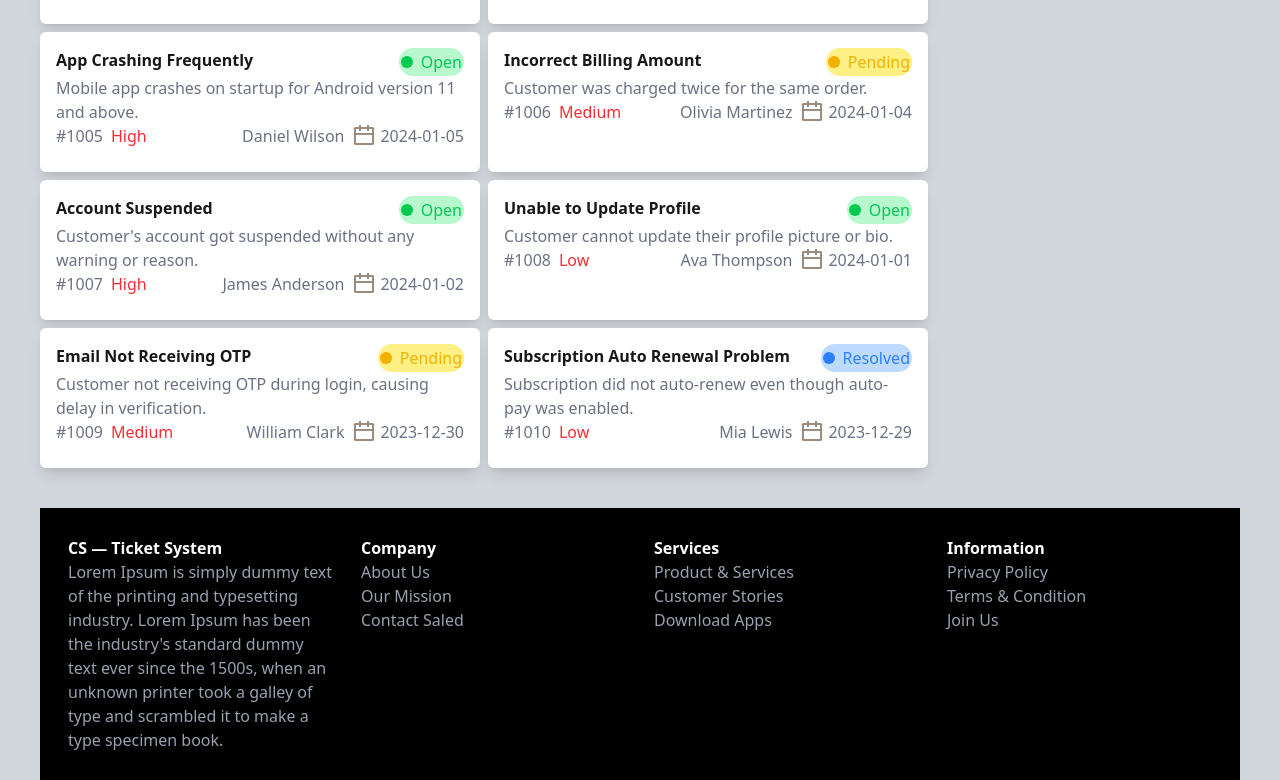
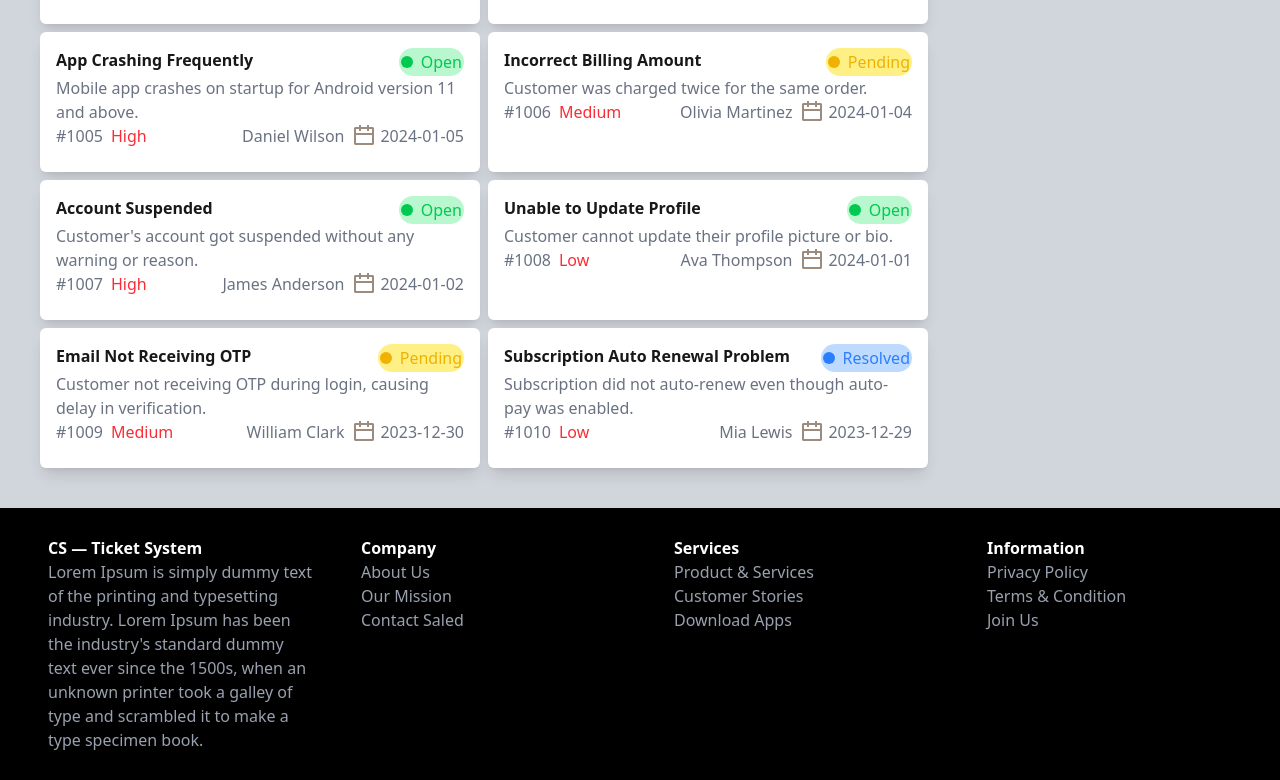
Before and after one commit to SOFIUL-AZAM/customer-support, a React (Vite) app: page / in a window 1280 px wide. Shown: the part 628-1408 px from the top of the page. Built offline with nearby package versions, Linux system fonts and the light colour scheme.

Commit message:
footer section update

```diff
--- a/src/components/Footer/Footer.jsx
+++ b/src/components/Footer/Footer.jsx
@@ -2,27 +2,27 @@ import React from 'react';
 
 const Footer = () => {
     return (
-        <div className='grid grid-cols-4 gap-7 p-7 mt-10 max-w-[1200px] mx-auto bg-black'>
-            <div>
+        <div className='grid grid-cols-4 gap-7 p-7 mt-10 mx-auto bg-black'>
+            <div className='ml-5'>
                 <h1 className='font-bold text-white'>CS — Ticket System</h1>
                 <p className='text-gray-400'>Lorem Ipsum is simply dummy text of the printing and typesetting industry. Lorem Ipsum has been the industry's standard dummy text ever since the 1500s, when an unknown printer took a galley of type and scrambled it to make a type specimen book.</p>
             </div>
 
-            <div>
+            <div className='ml-5'>
                 <h1 className='font-bold text-white'>Company</h1>
                 <p className='text-gray-400'>About Us</p>
                 <p className='text-gray-400'>Our Mission</p>
                 <p className='text-gray-400'>Contact Saled</p>
             </div>
 
-            <div>
+            <div className='ml-5'>
                 <h1 className='font-bold text-white'>Services</h1>
                 <p className='text-gray-400'>Product & Services</p>
                 <p className='text-gray-400'>Customer Stories</p>
                 <p className='text-gray-400'>Download Apps</p>
             </div>
 
-            <div>
+            <div className='ml-5'>
                 <h1 className='font-bold text-white'>Information</h1>
                 <p className='text-gray-400'>Privacy Policy</p>
                 <p className='text-gray-400'>Terms & Condition</p>
```
